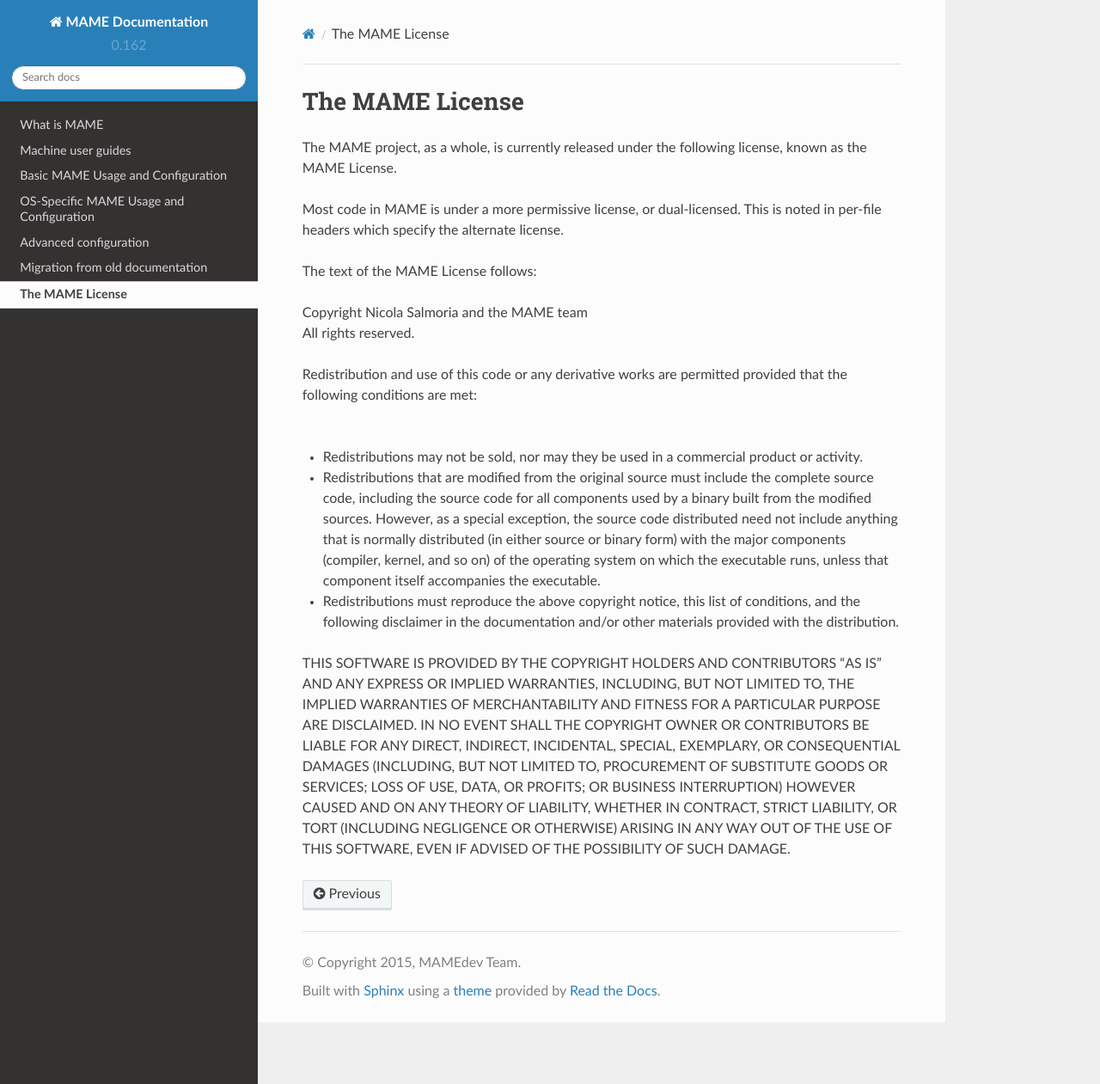
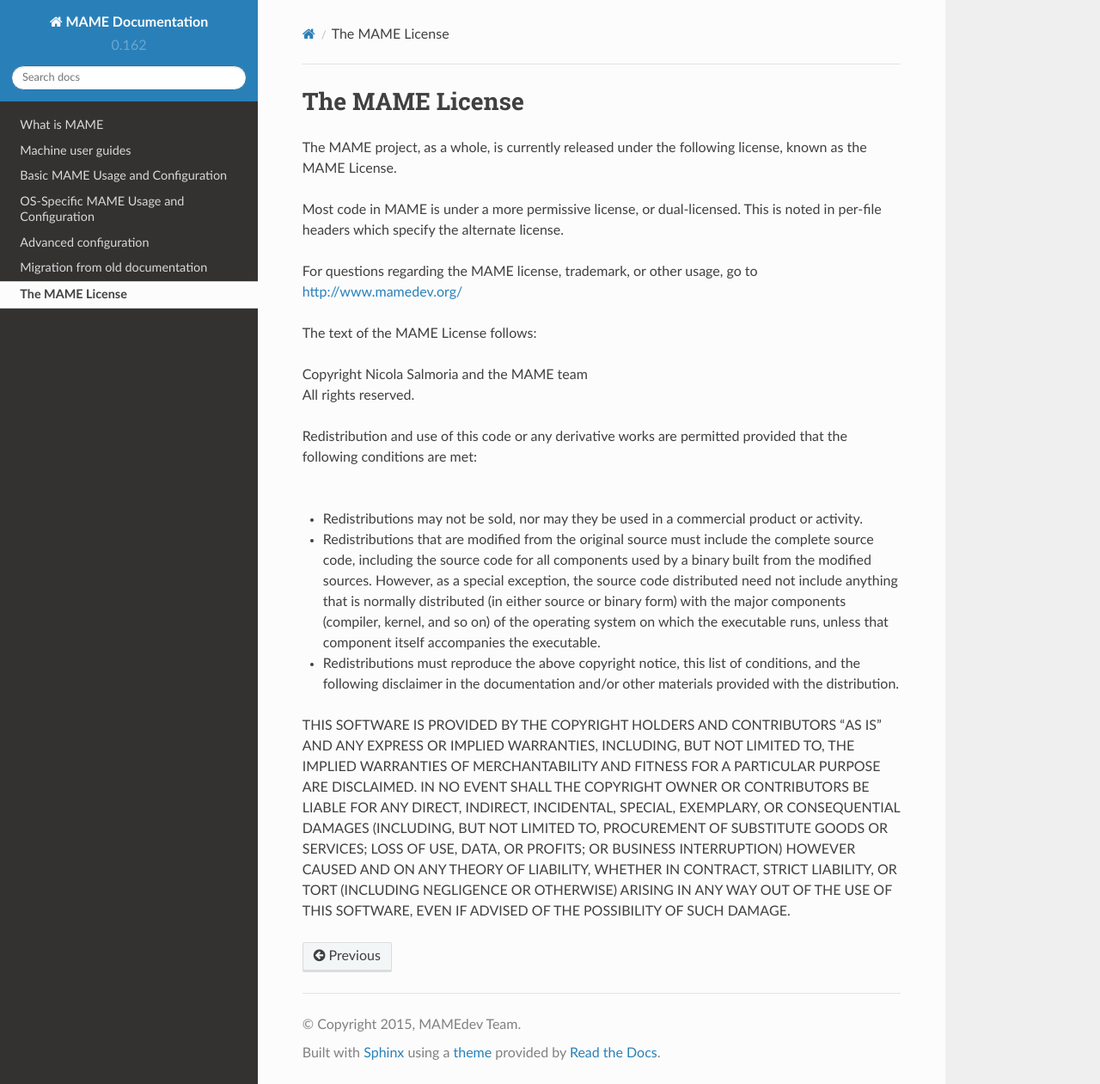
Before and after one commit to mamedev/docs, a Sphinx documentation site: the page built from source/license.rst, in a window 1280 px wide and 1261 px high. Shown: the whole window at 86% size. Built offline with Sphinx 7.4.7 and the Read the Docs theme 2.0.0, drawn with Linux system fonts in a browser that asks for light colours.

Commit message:
Added link to main website for questions about licensing

```diff
--- a/source/license.rst
+++ b/source/license.rst
@@ -5,6 +5,8 @@ The MAME License
 The MAME project, as a whole, is currently released under the following license, known as the MAME License.
 
 Most code in MAME is under a more permissive license, or dual-licensed. This is noted in per-file headers which specify the alternate license.
+
+For questions regarding the MAME license, trademark, or other usage, go to http://www.mamedev.org/
 
 The text of the MAME License follows:
 
```
